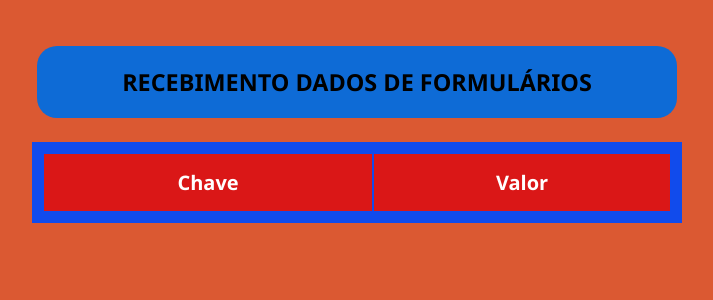
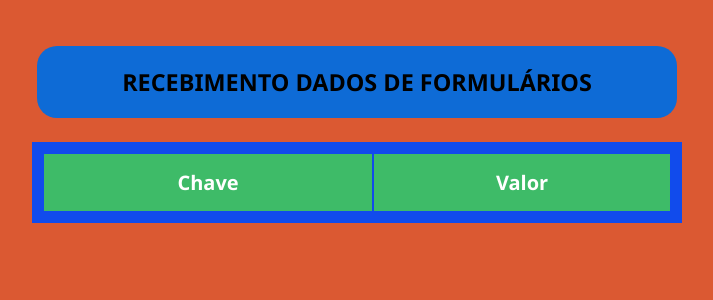
Before and after one commit to franpazello96/cineFlix, a PHP site: page /form_action.html in a window 1280 px wide. Shown: the top 300 px of the page, without its empty margins (283-996 px from the left). Run offline with PHP 8.4, Linux system fonts and the light colour scheme; lists and menus that the app fills with data are empty.

Commit message:
Update layout.css
Atualização  das cores do "cabeçalho" dos Formulários Get e criação de um novo usuário.

```diff
--- a/cineFlix-main/cineFlix-main/css/layout.css
+++ b/cineFlix-main/cineFlix-main/css/layout.css
@@ -13,6 +13,7 @@
   margin-left: auto;
   margin-right: auto;
 }
+
 
 p.subTitulo {
   border-radius: 10px;
@@ -42,7 +43,7 @@ table.tableCSS td {
 }
 
 table.tableCSS th {
-  background-color: #da1717;
+  background-color: #3ebb68;
   color: white;
   text-align: center;
   padding: 15px;
```
